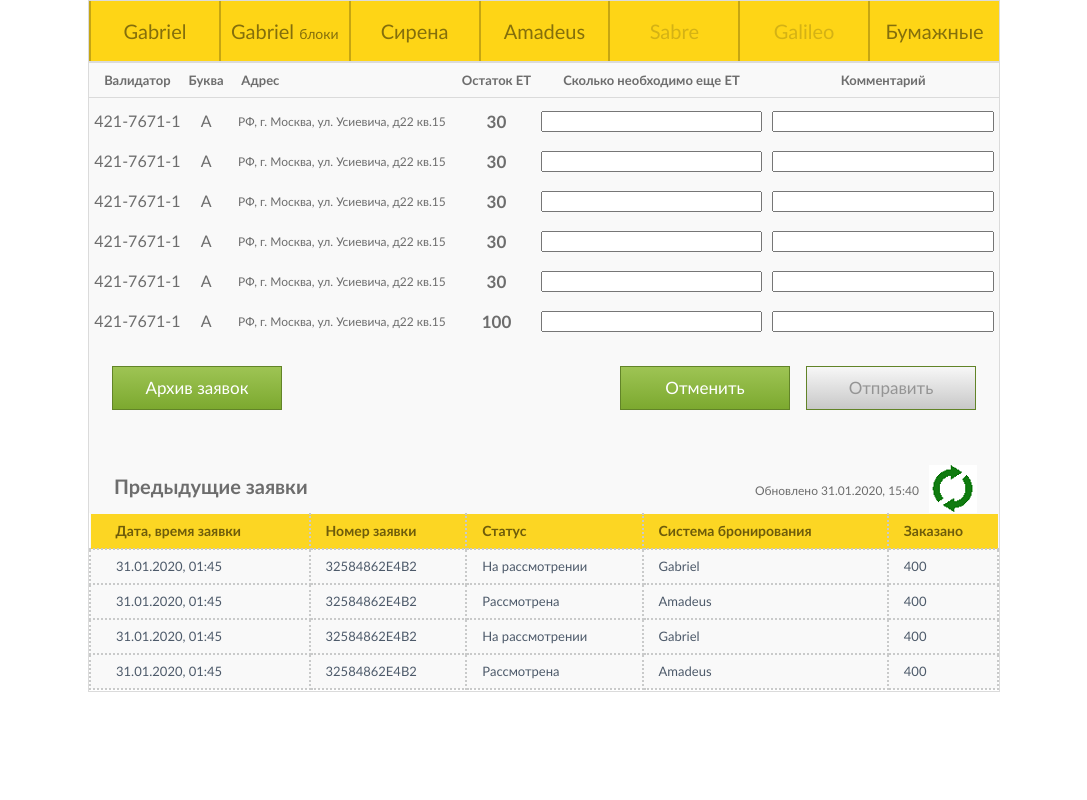
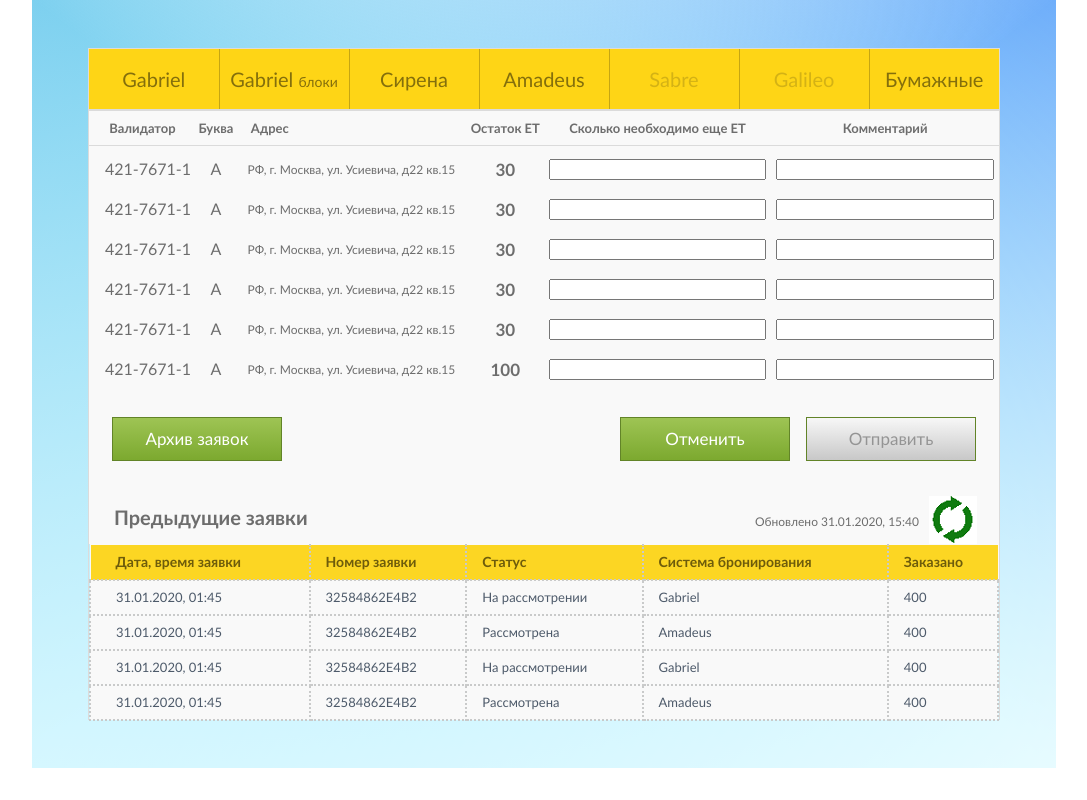
Before and after one commit to slabnin-as/webdev, a plain HTML site: page Gabriel/index.html in a window 1280 px wide. Shown: the whole page, without its empty margins (96-1183 px from the left). Drawn offline with Linux system fonts and the light colour scheme.

Commit message:
Gabriel version 0.9.8

```diff
--- a/Gabriel/index.html
+++ b/Gabriel/index.html
@@ -7,6 +7,7 @@
     <title>Title</title>
 </head>
 <body>
+<div class="gradient">
     <div class="gabriel">
         <table class="nav-menu">
             <tr>
@@ -22,6 +23,7 @@
 
         <form id="send-data" action="blabla.php" method="post"></form>
 
+        <div class="mid-table">
             <table class="request-table">
                 <thead>
                 <tr>
@@ -202,8 +204,37 @@
                         </label>
                     </td>
                 </tr>
+                <tr>
+                    <td>
+                        <label for="valid7">421-7671-1</label>
+                        <input id="valid7" form="send-data" name="validator" value="421-7671-1">
+                    </td>
+                    <td>
+                        <label for="letter7">A</label>
+                        <input id="letter7" form="send-data" name="letter" value="A">
+                    </td>
+                    <td class="address">
+                        <label for="address7">РФ, г. Москва, ул. Усиевича, д22 кв.15</label>
+                        <input id="address7" form="send-data" name="address" value="customer.getAddress()">
+                    </td>
+                    <td class="et-count">
+                        <label for="et7">100</label>
+                        <input id="et7" form="send-data" name="et" value="30">
+                    </td>
+                    <td>
+                        <label>
+                            <input type="number" id="num7" form="send-data" name="amount" value="get.amount()">
+                        </label>
+                    </td>
+                    <td>
+                        <label>
+                            <input type="text" id="comment7" form="send-data" name="comments">
+                        </label>
+                    </td>
+                </tr>
                 </tbody>
             </table>
+        </div>
         <div class="button-block">
             <button type="submit" name="archive" class="arch-button green-col" form="send-data">Архив заявок</button>
             <button type="submit" name="cancel" class="green-col" form="send-data">Отменить</button>
@@ -259,5 +290,6 @@
             </table>
         </div>
     </div>
+</div>
 </body>
 </html>
--- a/Gabriel/style.css
+++ b/Gabriel/style.css
@@ -1,7 +1,18 @@
+.gradient {
+    margin: auto;
+    width: 1024px;
+    height: 768px;
+    background: linear-gradient(to top right, #b5e5f6, #7dd0ef, transparent),
+                linear-gradient(to top left, #cfeafb, #6faefa, transparent);
+    background-blend-mode: screen;
+    display: flex;
+    justify-content: center;
+    align-items: center;
+}
+
 .gabriel {
-    margin: auto;
     width: 910px;
-    height: 690px;
+    height: 670px;
     border: 1px solid #dbdbdb;
 }
 
@@ -19,9 +30,13 @@
 }
 
 .nav-menu td{
-    border-left: 2px solid #c6a612;
+    border-left: 1px solid #c6a612;
     text-align: center;
     width: 13%;
+}
+
+.nav-menu td:first-child {
+    border-left: none;
 }
 
 .nav-menu span {
@@ -47,9 +62,13 @@
     color: #d4b215;
 }
 
+.mid-table {
+    height: 280px;
+    overflow-y: scroll;
+}
+
 .request-table {
     width: 100%;
-    height: 244px;
     background-color: #f9f9f9;
     font-family: 'Trebuchet MS', sans-serif;
     color: #6d6d6d;
@@ -67,6 +86,10 @@
 .request-table td {
     padding-top: 13px;
     padding-bottom: 6px;
+}
+
+.request-table td:first-child {
+    padding-left: 12px;
 }
 
 .left-align {
@@ -130,7 +153,7 @@
 
 .prev-request {
     background-color: #f9f9f9;
-    height: 60px;
+    height: 40px;
     display: flex;
     font-family: 'Trebuchet MS', sans-serif;
     color: #6d6d6d;
```
Lines whose indentation alone changed are shown as unchanged.
